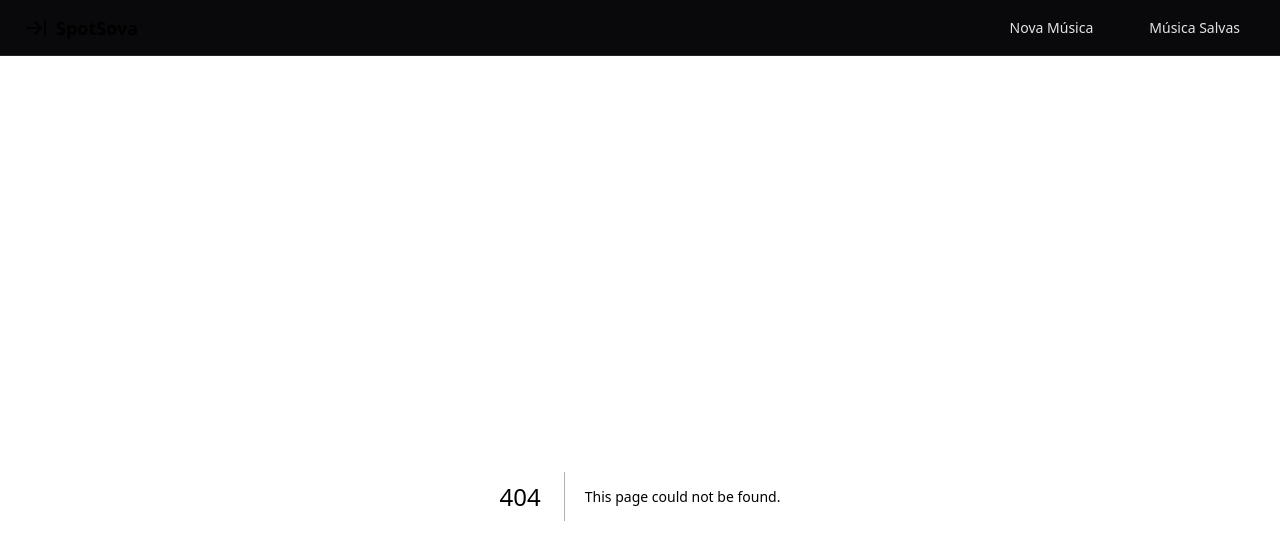
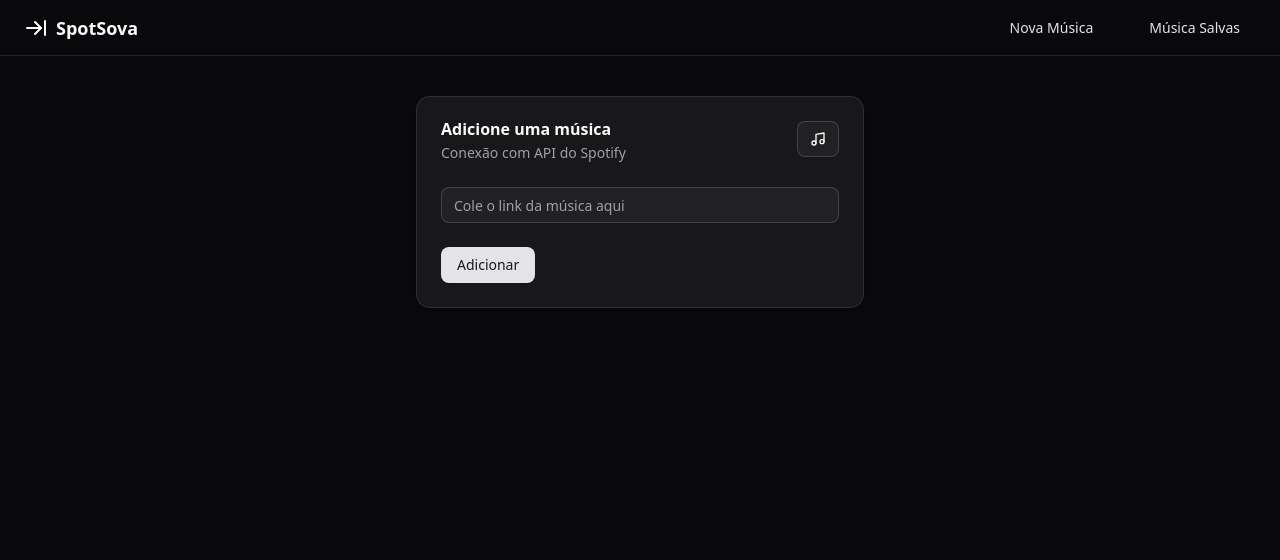
Before and after one commit to luizpoderoso/spotifade, a Next.js app: page /musics/add in a window 1280 px wide. Before the commit this address had no page. Shown: the top 560 px of the page. Built offline with nearby package versions, Linux system fonts and the light colour scheme.

Commit message:
feat: add music by spotify scaffold

```diff
--- /dev/null
+++ b/src/app/musics/add/page.js
@@ -0,0 +1,54 @@
+"use client";
+
+import { Button } from "@/components/ui/button";
+import {
+  Card,
+  CardAction,
+  CardContent,
+  CardDescription,
+  CardFooter,
+  CardHeader,
+  CardTitle,
+} from "@/components/ui/card";
+import { Input } from "@/components/ui/input";
+import { Music } from "lucide-react";
+import Link from "next/link";
+import { useFormStatus } from "react-dom";
+
+export default function AddMusicPage() {
+  return (
+    <div className="container mx-auto">
+      <form className="flex justify-center">
+        <Card className="w-full max-w-md">
+          <CardHeader>
+            <CardTitle>Adicione uma música</CardTitle>
+            <CardDescription>Conexão com API do Spotify</CardDescription>
+            <CardAction>
+              <Link href="https://open.spotify.com">
+                <Button type="button" variant="outline">
+                  <Music />
+                </Button>
+              </Link>
+            </CardAction>
+          </CardHeader>
+          <CardContent>
+            <Input placeholder="Cole o link da música aqui" />
+          </CardContent>
+          <CardFooter>
+            <SubmitButton />
+          </CardFooter>
+        </Card>
+      </form>
+    </div>
+  );
+}
+
+function SubmitButton() {
+  const { pending } = useFormStatus();
+
+  return (
+    <Button type="submit" disabled={pending}>
+      {pending ? "Adicionando..." : "Adicionar"}
+    </Button>
+  );
+}
```
